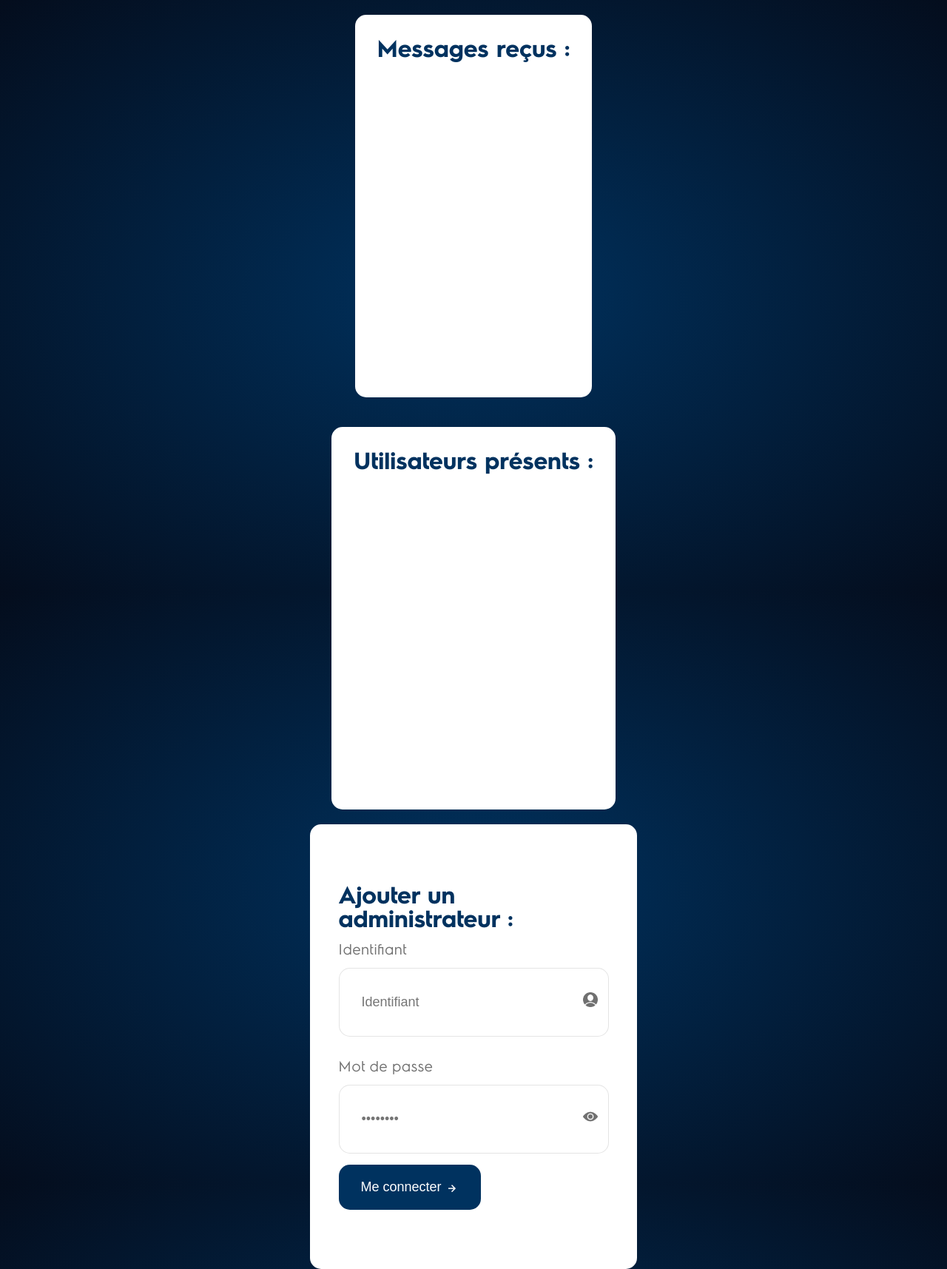
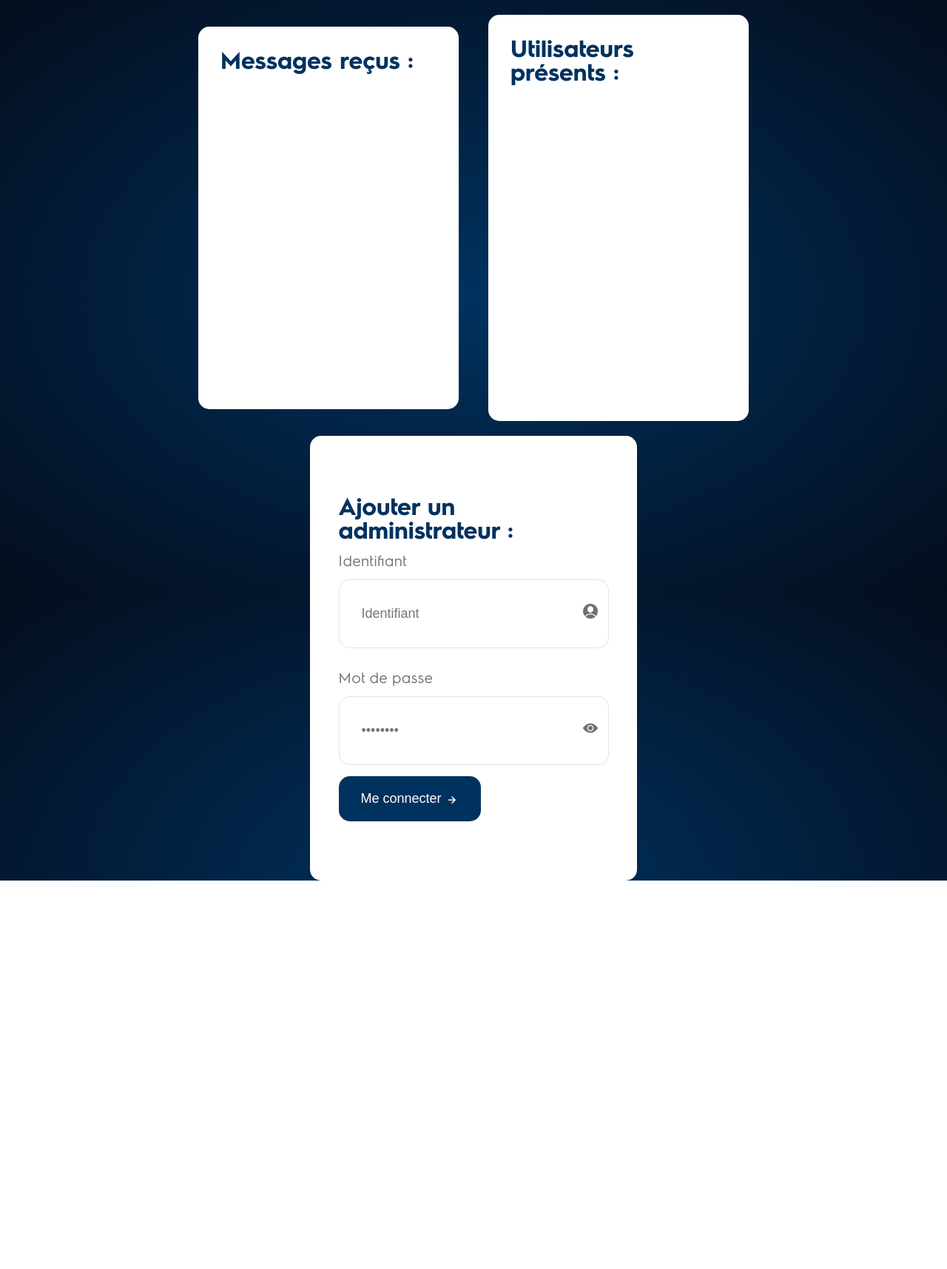
Before and after one commit to Wadaarik/ELECTROLUXINSIDE, a PHP site: page /portail-admin.php in a window 1280 px wide. Shown: the whole page at 74% size. After the commit the page ends 1190 px from the top, so only its background shows below. Run offline with PHP 8.4, Linux system fonts and the light colour scheme; the visitor is signed in with stand-in values (Sample User, id 1); data that the repository does not hold is empty.

Commit message:
fix admin

```diff
--- a/assets/style/inside.css
+++ b/assets/style/inside.css
@@ -73,12 +73,18 @@ table {
   align-items: center;
   justify-content: space-around;
 }
+.main-content .container .row {
+  display: flex;
+  flex-flow: row wrap;
+  align-items: center;
+  justify-content: space-between;
+}
 .main-content .container .chat, .main-content .container .users {
   background: white;
   padding: 30px;
   border-radius: 15px;
   margin: 20px;
-  width: -moz-available;
+  flex: 1;
 }
 .main-content .container .chat h2, .main-content .container .users h2 {
   font-family: "Electrolux_bold";
@@ -195,6 +201,16 @@ table {
   width: max-content;
   margin: 20px 0;
 }
+.main-content .container .form .form_container .success {
+  background: rgba(17, 255, 0, 0.11);
+  border-radius: 15px;
+  padding: 10px 20px;
+  color: rgba(26, 255, 0, 0.83);
+  font-family: "Electrolux";
+  font-size: 18px;
+  width: max-content;
+  margin: 20px 0;
+}
 .main-content .container .form .form_container form {
   width: 100%;
   height: 100%;
--- a/assets/style/inside.scss
+++ b/assets/style/inside.scss
@@ -79,12 +79,18 @@ table {
     flex-flow: column;
     align-items: center;
     justify-content: space-around;
+    .row{
+      display: flex;
+      flex-flow: row wrap;
+      align-items: center;
+      justify-content: space-between;
+    }
     .chat, .users{
       background: white;
       padding: 30px;
       border-radius: 15px;
       margin: 20px;
-      width: -moz-available;
+      flex: 1;
       h2{
         font-family: $electroluxBold;
         font-size: xx-large;
@@ -203,6 +209,16 @@ table {
           width: max-content;
           margin: 20px 0;
         }
+        .success{
+          background: rgba(17, 255, 0, 0.11);
+          border-radius: 15px;
+          padding: 10px 20px;
+          color: rgba(26, 255, 0, 0.83);
+          font-family: $electrolux;
+          font-size: 18px;
+          width: max-content;
+          margin: 20px 0;
+        }
         form{
           width: 100%;
           height: 100%;
--- a/back/back.php
+++ b/back/back.php
@@ -69,7 +69,7 @@ if(isset($_POST['submit_add_adm'])){
         $sql_add_adm = "SELECT * FROM `electrolux_adm` WHERE `adm_id` = '".$adm_id."'";
         $res_add_adm = $conn->query($sql_add_adm);
 
-        if (mysqli_num_rows($res_p_adm) !== 0) {
+        if (mysqli_num_rows($res_add_adm) !== 0) {
             header('location: ../portail-admin.php?error=loginexist');
         }else{
             $sql = "INSERT INTO `electrolux_adm` (adm_id, adm_password) VALUES (?, ?)";
@@ -83,6 +83,7 @@ if(isset($_POST['submit_add_adm'])){
             mysqli_stmt_bind_param($stmt, "ss", $adm_id, $has_pwd);
             mysqli_stmt_execute($stmt);
             mysqli_stmt_close($stmt);
+            header('location: ../portail-admin.php?error=addAdmin');
         }
 
     }else{
--- a/portail-admin.php
+++ b/portail-admin.php
@@ -24,6 +24,7 @@ if (empty($session)){
 <body>
 <div class="main-content">
     <div class="container">
+        <div class="row">
             <section class="chat">
                 <h2>Messages reçus :</h2>
                 <section class="chat-contain">
@@ -66,6 +67,8 @@ if (empty($session)){
                     ?>
                 </section>
             </section>
+        </div>
+        <div class="row">
             <section class="form">
                 <section class="admin-contain">
                     <div class="form">
@@ -79,6 +82,8 @@ if (empty($session)){
                                     echo "<p class='alert'>L'identifiant choisi existe déjà.</p>";
                                 }else if ($_GET["error"] == "stmtfailed"){
                                     echo "<p class='alert'>Quelque chose s'est mal passé, merci de réessayer dans un instant.</p>";
+                                }else if ($_GET["error"] == "addAdmin"){
+                                    echo "<p class='success'>Administrateur ajouté.</p>";
                                 }
                             }
                             ?>
@@ -105,6 +110,7 @@ if (empty($session)){
             </section>
         </div>
     </div>
+</div>
 <script src="./public/index.js"></script>
 </body>
 </html>
```
Also changed, not shown: 1 other file. Lines whose indentation alone changed are shown as unchanged.
